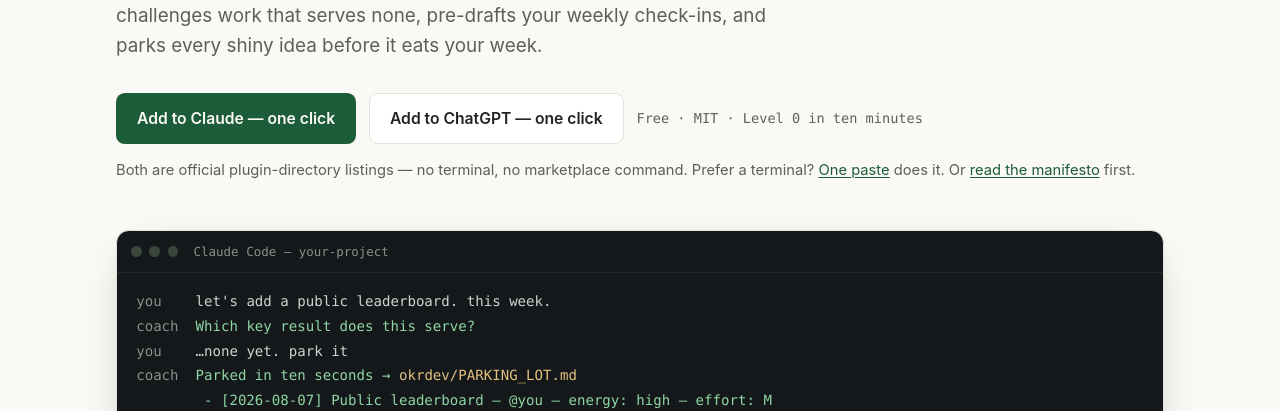
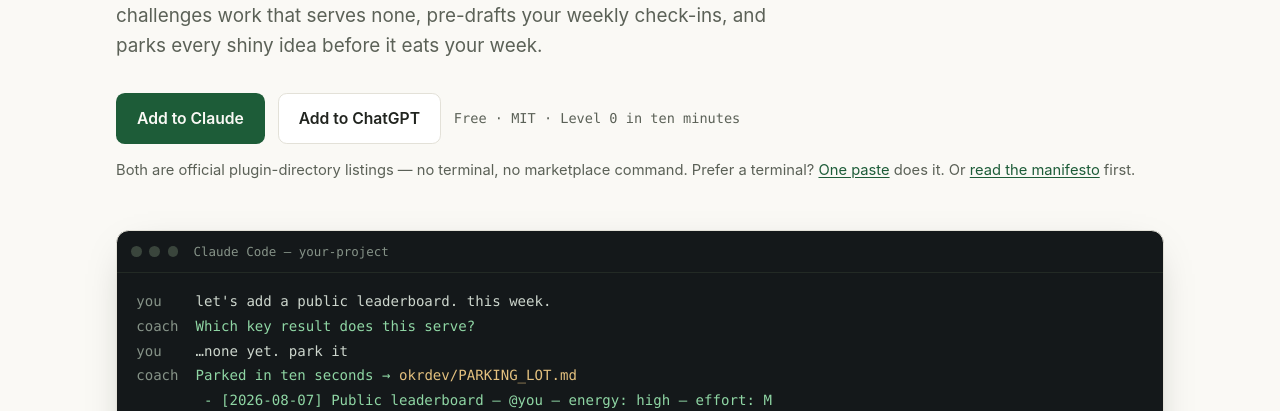
Before and after one commit to backedbydata-co/okrdev, a plain HTML site: page site/index.html in a window 1280 px wide. Shown: the part 389-800 px from the top of the page. Drawn offline with Linux system fonts and the light colour scheme.

Commit message:
hero buttons: drop the "one click" suffix
KR: 2.2

```diff
--- a/site/index.html
+++ b/site/index.html
@@ -336,8 +336,8 @@
         before it eats your week.
       </p>
       <div class="cta-row">
-        <a class="btn btn-primary" href="https://claude.ai/customize/plugins/id/1cf8a8e3-9999-4cf3-8f69-b3fe9d59419c%40anthropic-plugin-directory">Add to Claude — one click</a>
-        <a class="btn btn-ghost" href="https://chatgpt.com/plugins/plugins_6a7a2f9e3968819187e30eaee8da1435">Add to ChatGPT — one click</a>
+        <a class="btn btn-primary" href="https://claude.ai/customize/plugins/id/1cf8a8e3-9999-4cf3-8f69-b3fe9d59419c%40anthropic-plugin-directory">Add to Claude</a>
+        <a class="btn btn-ghost" href="https://chatgpt.com/plugins/plugins_6a7a2f9e3968819187e30eaee8da1435">Add to ChatGPT</a>
         <span class="cta-note">Free · MIT · Level 0 in ten minutes</span>
       </div>
       <p class="cta-sub">
```
Also changed, not shown: CHANGELOG.md.
